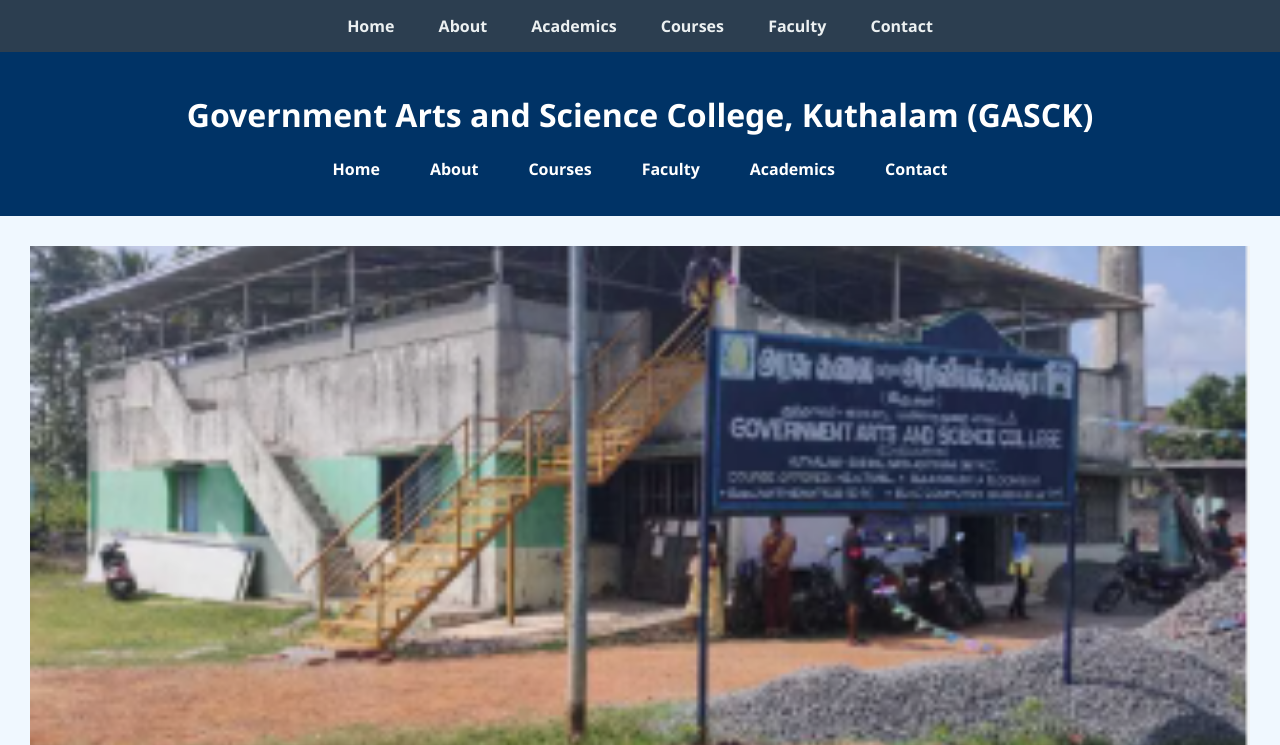
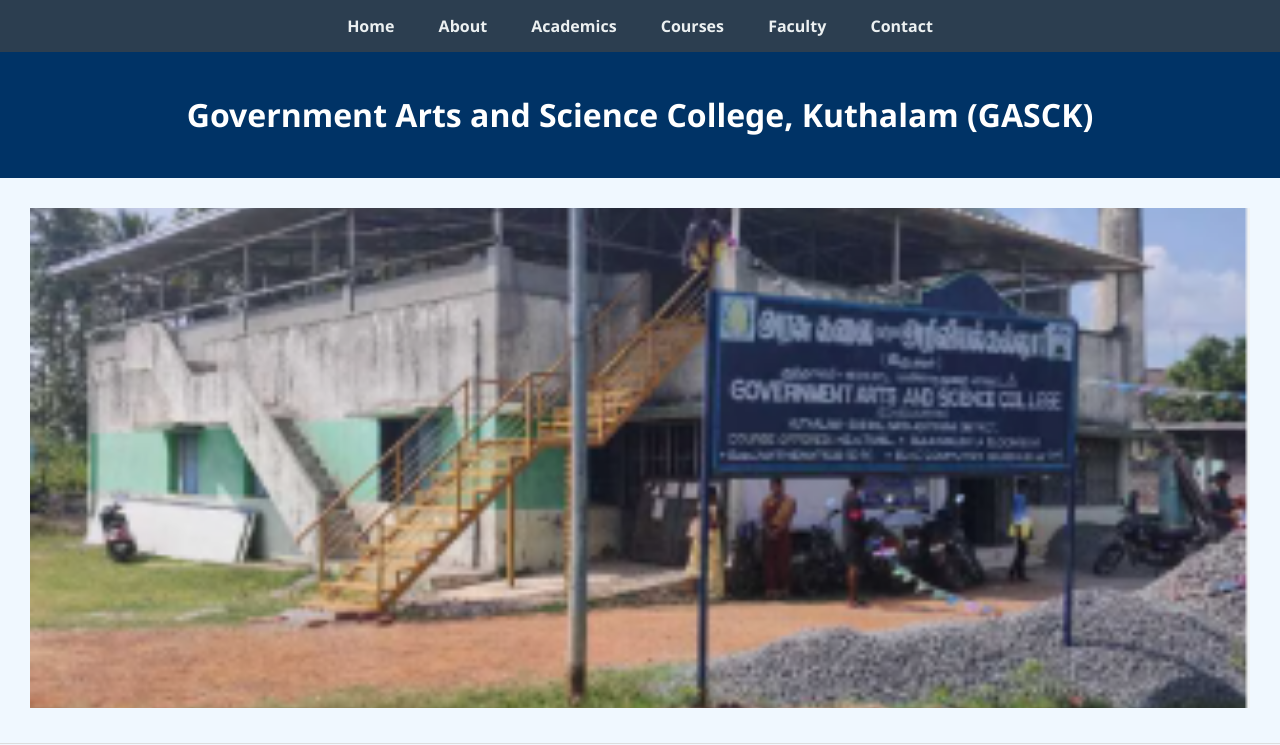
Before and after one commit to NIRRMALG/gasck-college, a Flask app: page / in a window 1280 px wide. Shown: the top 745 px of the page. Run offline with Flask 3, Linux system fonts and the light colour scheme.

Commit message:
Update homepage.html

```diff
--- a/templates/homepage.html
+++ b/templates/homepage.html
@@ -1,24 +1,14 @@
 <!DOCTYPE html>
 <html lang="en">
-{% include 'navbar.html' %}
 <head>
     <meta charset="UTF-8">
     <title>GASCK - Home</title>
     <link rel="stylesheet" href="{{ url_for('static', filename='styles.css') }}">
 </head>
 <body>
+{% include 'navbar.html' %}
     <header>
         <h1>Government Arts and Science College, Kuthalam (GASCK)</h1>
-        <nav>
-            <ul style="list-style: none; display: flex; gap: 20px; justify-content: center; padding: 0;">
-                <li><a href="{{ url_for('home') }}">Home</a></li>
-                <li><a href="{{ url_for('about') }}">About</a></li>
-                <li><a href="{{ url_for('courses') }}">Courses</a></li>
-                <li><a href="{{ url_for('faculty') }}">Faculty</a></li>
-                <li><a href="{{ url_for('academics') }}">Academics</a></li>
-                <li><a href="{{ url_for('contact') }}">Contact</a></li>
-            </ul>
-        </nav>
     </header>
 
     <main>
```
